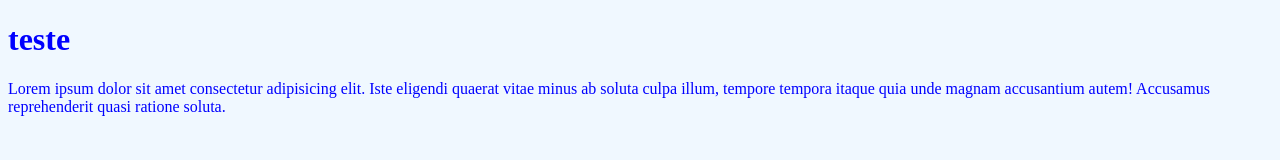
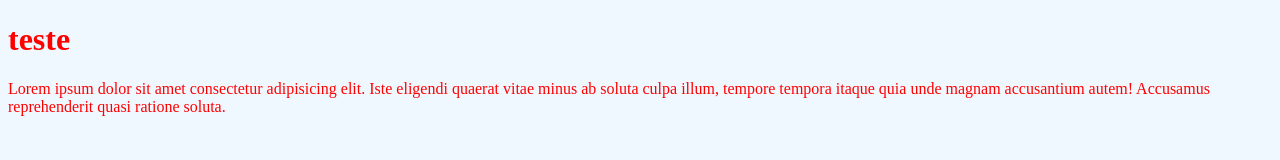
Before and after one commit to AncelmoViana/HTML5-CSS3-CursoOtavioMiranda, a plain HTML site: page aula22-herança-no-css/index.html in a window 1280 px wide. Drawn offline with Linux system fonts and the light colour scheme.

Commit message:
Update estilo.css

```diff
--- a/aula22-herança-no-css/css/estilo.css
+++ b/aula22-herança-no-css/css/estilo.css
@@ -8,5 +8,5 @@ body{
 #texto{
     color: red;
     font-size: initial;
-    color: inherit ;
+    color: inheri ;
 }
```
